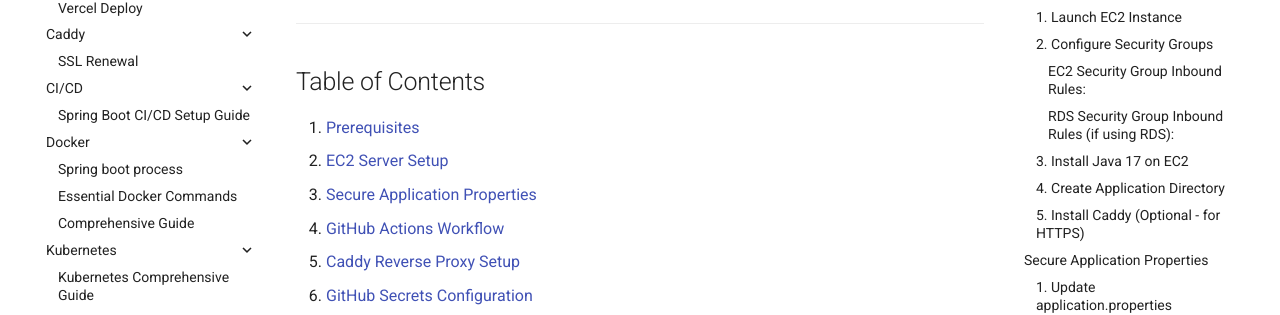
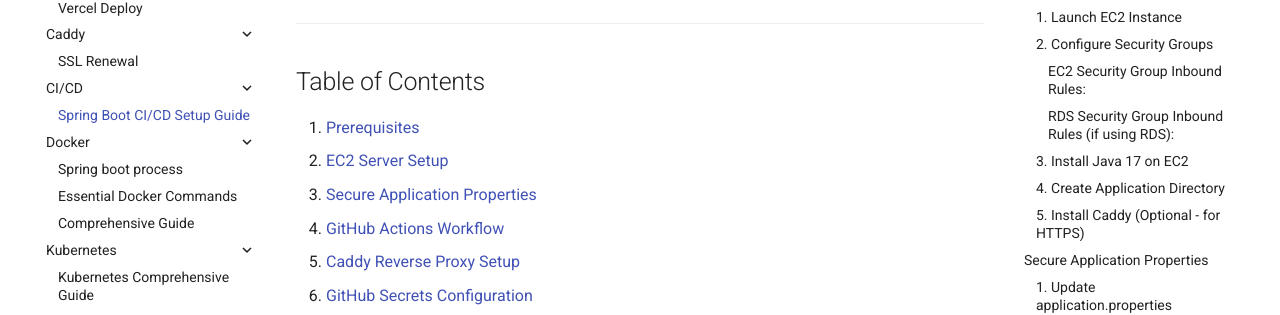
Before and after one commit to Orandian/dev-solutions, an MkDocs documentation site: the page built from docs/CI_CD/spring_boot_ci_cd_setup_guide.md, in a window 1280 px wide. Shown: the part 319-634 px from the top of the page. Built offline with MkDocs 1.6.1 and Material for MkDocs 9.7.7, drawn with Linux system fonts in a browser that asks for light colours.

Commit message:
update CI/CD

```diff
--- a/mkdocs.yaml
+++ b/mkdocs.yaml
@@ -37,7 +37,7 @@
   - Caddy:
       - SSL Renewal: caddy/ssl-renewal.md
   - CI/CD:
-      - Spring Boot CI/CD Setup Guide: ci_cd/spring_boot_ci_cd_setup_guide.md
+      - Spring Boot CI/CD Setup Guide: CI_CD/spring_boot_ci_cd_setup_guide.md
   - Docker:
       - Spring boot process: docker/docker_process_guide.md
       - Essential Docker Commands: docker/essential_docker_commands.md
```
